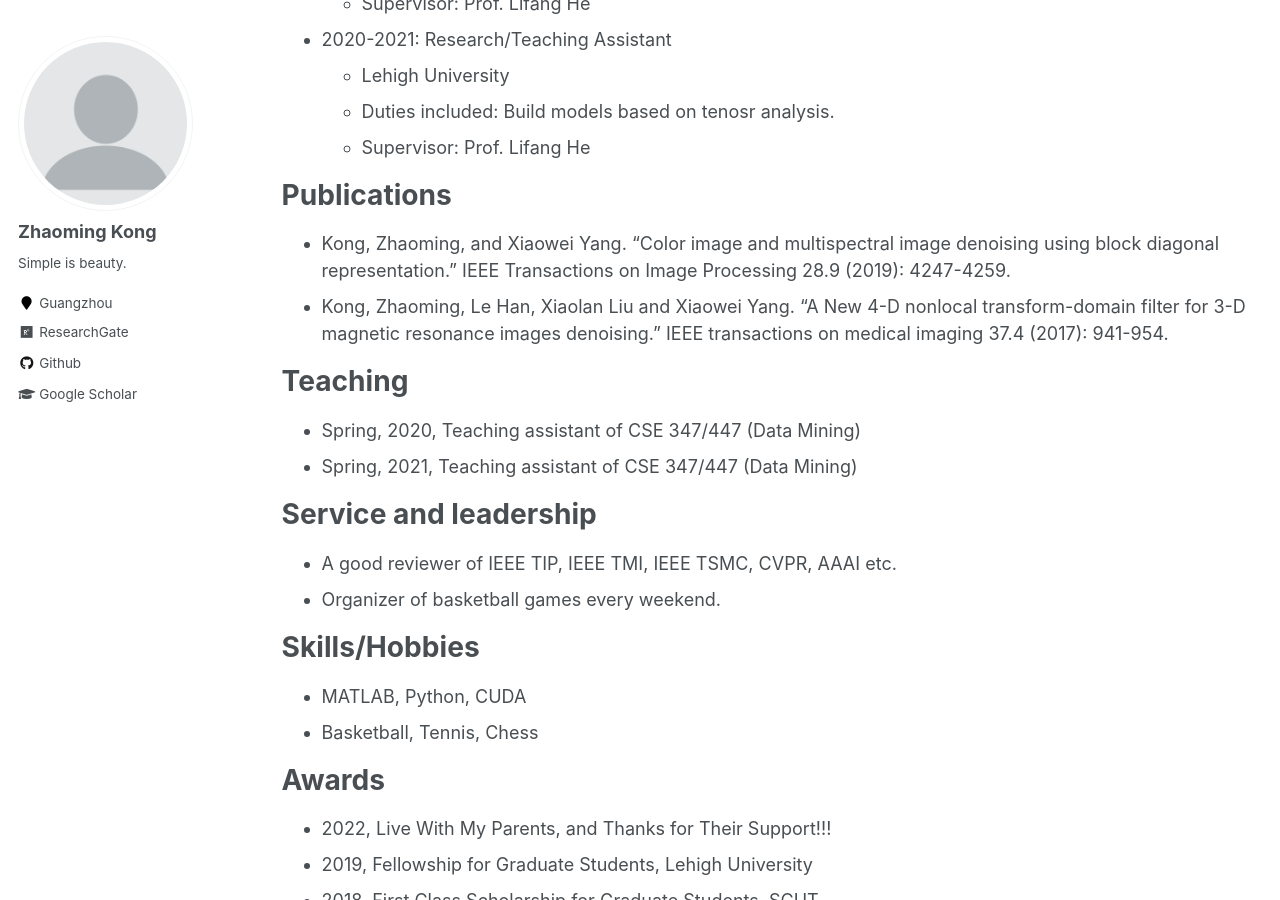
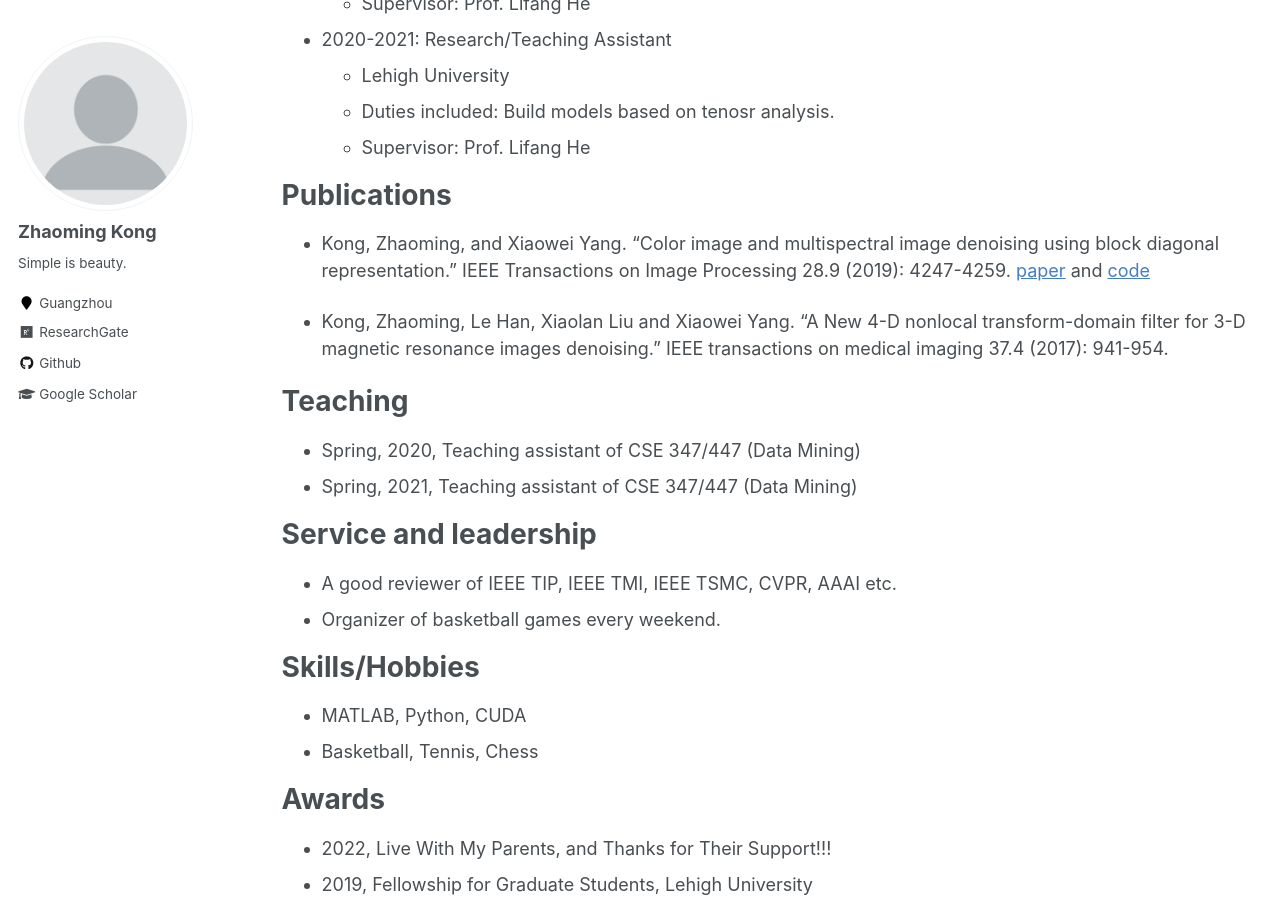
Before and after one commit to ZhaomingKong/ZhaomingKong.github.io, a Jekyll site: the page built from _pages/cv.md, in a window 1280 px wide and 900 px high, scrolled down 471 px. Built offline with Jekyll 4.4.1, drawn with Linux system fonts in a browser that asks for light colours.

Commit message:
Update cv.md

```diff
--- a/_pages/cv.md
+++ b/_pages/cv.md
@@ -29,7 +29,8 @@ Working experience
 
 Publications
 ======
-* Kong, Zhaoming, and Xiaowei Yang. "Color image and multispectral image denoising using block diagonal representation." IEEE Transactions on Image Processing 28.9 (2019): 4247-4259.
+* Kong, Zhaoming, and Xiaowei Yang. "Color image and multispectral image denoising using block diagonal representation." IEEE Transactions on Image Processing 28.9 (2019): 4247-4259. <a style="color: #447ec9" href="https://arxiv.org/pdf/1902.03954.pdf">paper</a> and <a style="color: #447ec9" href="https://github.com/ZhaomingKong/color_image_denoising">code</a>
+
 * Kong, Zhaoming, Le Han, Xiaolan Liu and Xiaowei Yang. "A New 4-D nonlocal transform-domain filter for 3-D magnetic resonance images denoising." IEEE transactions on medical imaging 37.4 (2017): 941-954.
 
 Teaching
```
